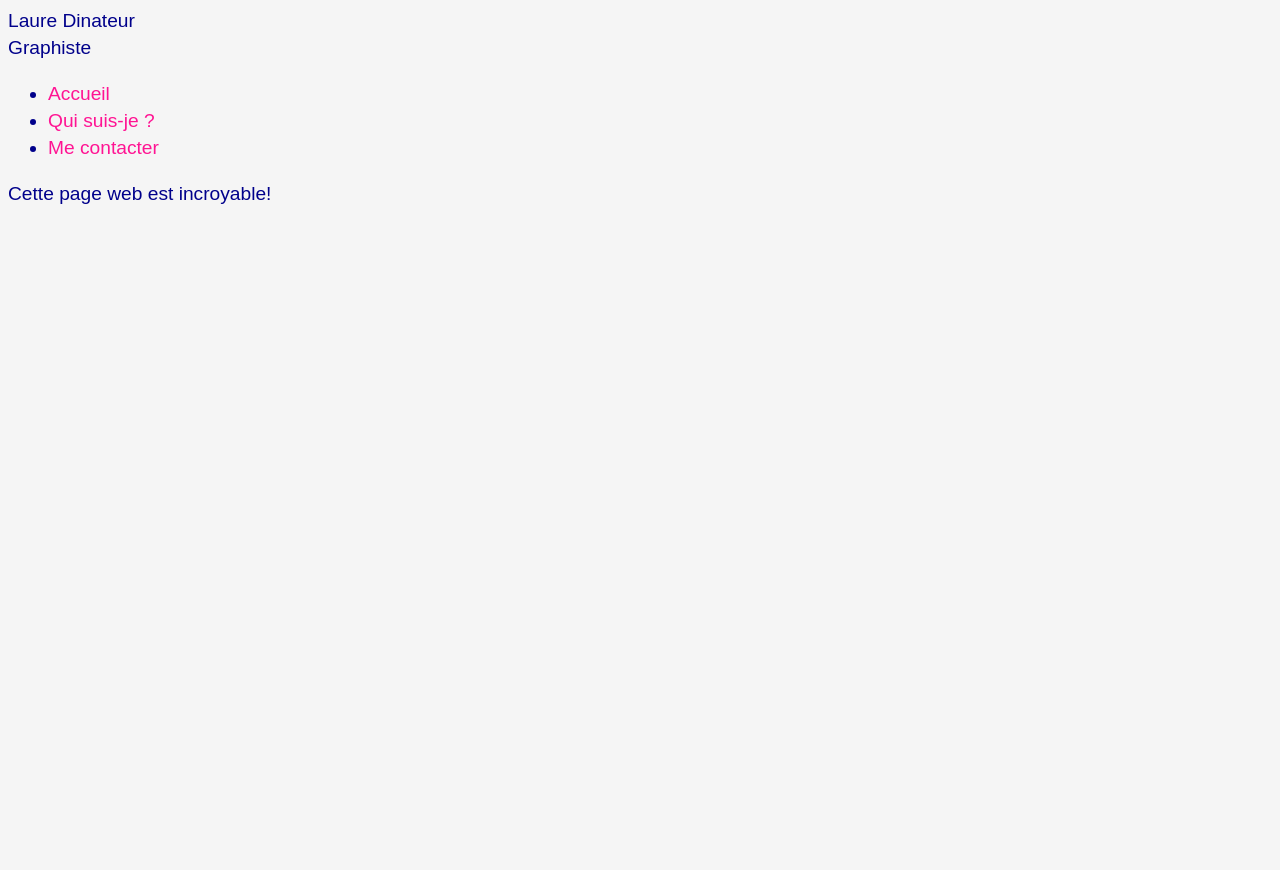
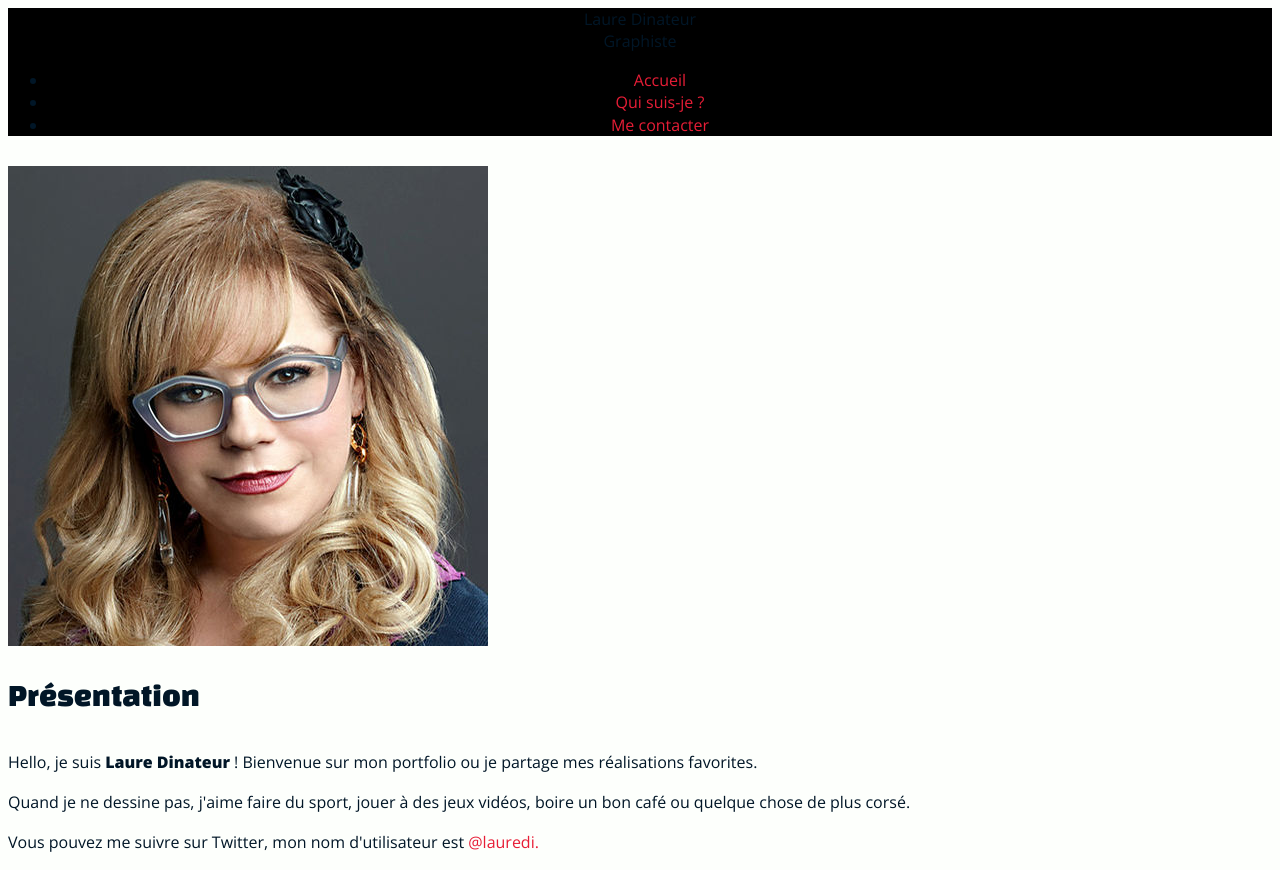
Before and after one commit to divtec-cejef/293-laure-dinateur-chevtim, a plain HTML site: page informations.html in a window 1280 px wide. Before the commit the page ends 800 px from the top, so only its background shows below. Drawn offline with Linux system fonts and the light colour scheme.

Commit message:
ajout du contenu

```diff
--- a/css/main.css
+++ b/css/main.css
@@ -1,38 +1,129 @@
+/***************************************
+                FONTS
+****************************************/
+/* open-sans-regular - latin */
+@font-face {
+    font-display: swap; /* Check https://developer.mozilla.org/en-US/docs/Web/CSS/@font-face/font-display for other options. */
+    font-family: 'Open Sans';
+    font-style: normal;
+    font-weight: 400;
+    src: url('../fonts/open-sans-v40-latin-regular.woff2') format('woff2'); /* Chrome 36+, Opera 23+, Firefox 39+, Safari 12+, iOS 10+ */
+}
+
+/* open-sans-italic - latin */
+@font-face {
+    font-display: swap; /* Check https://developer.mozilla.org/en-US/docs/Web/CSS/@font-face/font-display for other options. */
+    font-family: 'Open Sans';
+    font-style: italic;
+    font-weight: 400;
+    src: url('../fonts/open-sans-v40-latin-italic.woff2') format('woff2'); /* Chrome 36+, Opera 23+, Firefox 39+, Safari 12+, iOS 10+ */
+}
+
+/* open-sans-800 - latin */
+@font-face {
+    font-display: swap; /* Check https://developer.mozilla.org/en-US/docs/Web/CSS/@font-face/font-display for other options. */
+    font-family: 'Open Sans';
+    font-style: normal;
+    font-weight: 800;
+    src: url('../fonts/open-sans-v40-latin-800.woff2') format('woff2'); /* Chrome 36+, Opera 23+, Firefox 39+, Safari 12+, iOS 10+ */
+}
+
+/* changa-one-regular - latin */
+@font-face {
+    font-display: swap; /* Check https://developer.mozilla.org/en-US/docs/Web/CSS/@font-face/font-display for other options. */
+    font-family: 'Changa One';
+    font-style: normal;
+    font-weight: 400;
+    src: url('../fonts/changa-one-v20-latin-regular.woff2') format('woff2'); /* Chrome 36+, Opera 23+, Firefox 39+, Safari 12+, iOS 10+ */
+}
+
+
+/***************************************
+           Règles générales
+****************************************/
 * {
     box-sizing: border-box;
 }
+
+header {
+    background-color: black;
+    text-align: center;
+    margin-top:5px;
+    margin-bottom: 30px;
+
+}
+
+header div {
+    color: #011627;
+}
+
+
 body {
-    font-family: Arial, sans-serif;
+    font-family: 'Open Sans', sans-serif;
     font-weight: 400;
-    font-size: 1.2rem;
+    font-size: 100%;
     line-height: 1.4;
-    color: darkblue;
-    background-color: whitesmoke;
+    color: #011627;
+    background-color: #fdfffc;
 }
+
 img {
     max-width: 100%;
     height: auto;
     width: auto;
 }
+
+h1,
+h2,
+h3,
+h4,
+h5,
+h6 {
+    font-family: 'Changa One', sans-serif;
+    font-weight: 400;
+}
+
+h1 {
+    font-size: 2rem;
+    margin-bottom: 1em;
+}
+
+h2 {
+    font-size: 1.5rem;
+    margin-bottom: .75em;
+}
+
+p {
+    line-height: 1.5;
+}
+
 a {
-    color: deeppink;
+    color: #e71d36;
     text-decoration: none;
 }
-a:hover {
-    color: darkmagenta;
+
+/***************************************
+            ENTÊTE DE PAGE
+****************************************/
+
+
+/***************************************
+              PAGE ACCUEIL
+****************************************/
+.page-accueil h1 {
+    background: red;
 }
 
+/***************************************
+              PAGE CONTACT
+****************************************/
+.page-contact h1 {
+    background: yellow;
+}
 
-/**************************************************
-                    PAGE ACCUEIL
-**************************************************/
-
-
-/**************************************************
-                    PAGE CONTACTE
-**************************************************/
-
-
-/**************************************************
-                    PAGE INFO
-**************************************************/
+/***************************************
+           PAGE INFORMATIONS
+****************************************/
+.page-infos h1 {
+    background: deepskyblue;
+}
--- a/informations.html
+++ b/informations.html
@@ -28,10 +28,16 @@
     </nav>
 </header>
 
+<main>
+    <img src="_sources/images/laure-dinateur-graphiste.jpg">
+    <h1>Présentation</h1>
 
+    <p>Hello, je suis <strong>Laure Dinateur </strong>! Bienvenue sur mon portfolio ou je partage mes réalisations favorites.</p>
 
+    <p>Quand je ne dessine pas, j'aime faire du sport, jouer à des jeux vidéos, boire un bon café ou quelque chose de plus corsé.</p>
 
-<!-- Un paragraphe -->
-<p>Cette page web est incroyable!</p>
+    <p> Vous pouvez me suivre sur Twitter, mon nom d'utilisateur est <a href="https://twitter.com/lauredi"> @lauredi.</a></p>
+</main>
+
 </body>
 </html>
```
Also changed, not shown: fonts/changa-one-v20-latin-regular.woff2 (added).
